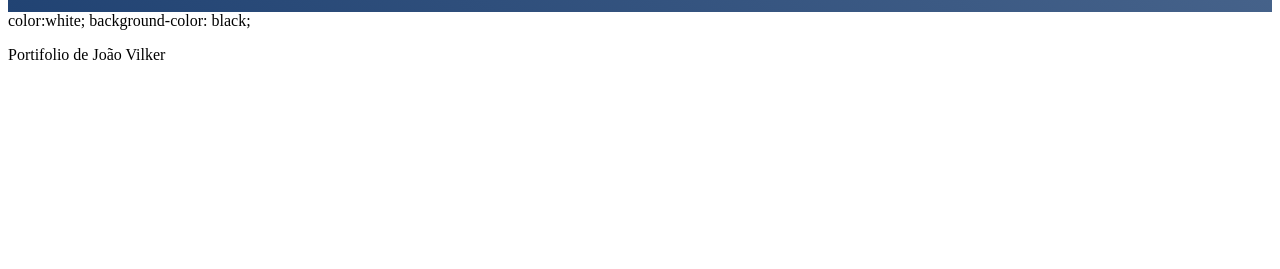
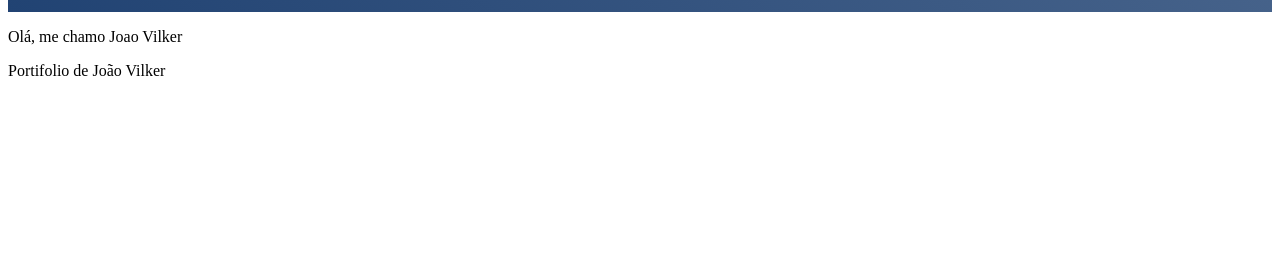
Before and after one commit to joaovilker/meusite, a plain HTML site: page index.html in a window 1280 px wide. Shown: the part 531-800 px from the top of the page. Drawn offline with Linux system fonts and the light colour scheme.

Commit message:
Update index.html

```diff
--- a/index.html
+++ b/index.html
@@ -24,11 +24,9 @@
     </header>
 
     <main>
-
+    <p>Olá, me chamo Joao Vilker</p>
     </main>
     <footer>
-    color:white;
-    background-color: black;
     <p>Portifolio de João Vilker</p>
     </footer>
 
```
